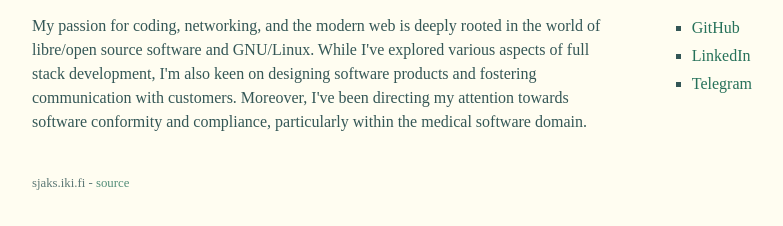
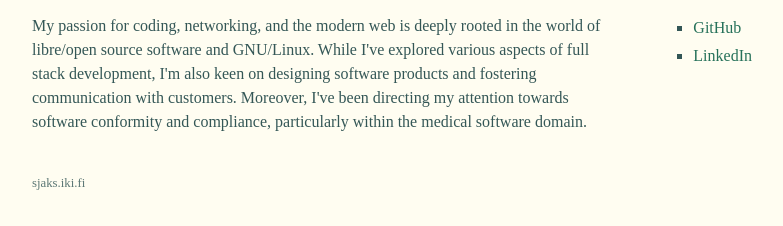
Before and after one commit to sjaks/sjaks.github.io, a plain HTML site: page index.html in a window 1280 px wide. Shown: the part 172-398 px from the top of the page, without its empty margins (248-1031 px from the left). Drawn offline with Linux system fonts and the light colour scheme.

Commit message:
Update links

```diff
--- a/index.html
+++ b/index.html
@@ -55,12 +55,11 @@ sjaks@github
                     <ul>
                         <li><a target="_BLANK" href="https://github.com/sjaks">GitHub</a></li>
                         <li><a target="_BLANK" href="https://linkedin.com/in/sjaks">LinkedIn</a></li>
-                        <li><a target="_BLANK" href="https://t.me/sjaks">Telegram</a></li>
                     </ul>
                 </aside>
             </div>
             <footer>
-                sjaks.iki.fi - <a target="_BLANK" href="https://github.com/sjaks/sjaks.github.io">source</a>
+                sjaks.iki.fi
             </footer>
         </div>
     </body>
```
